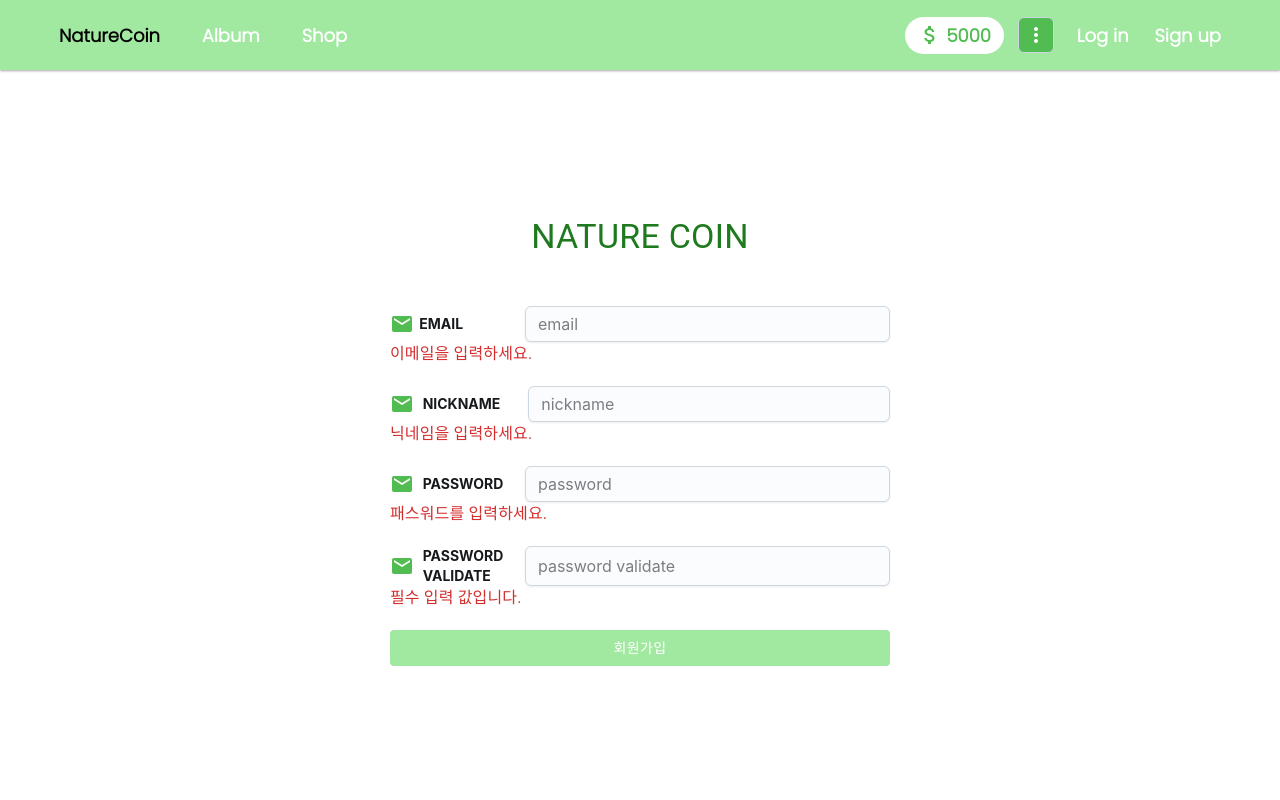
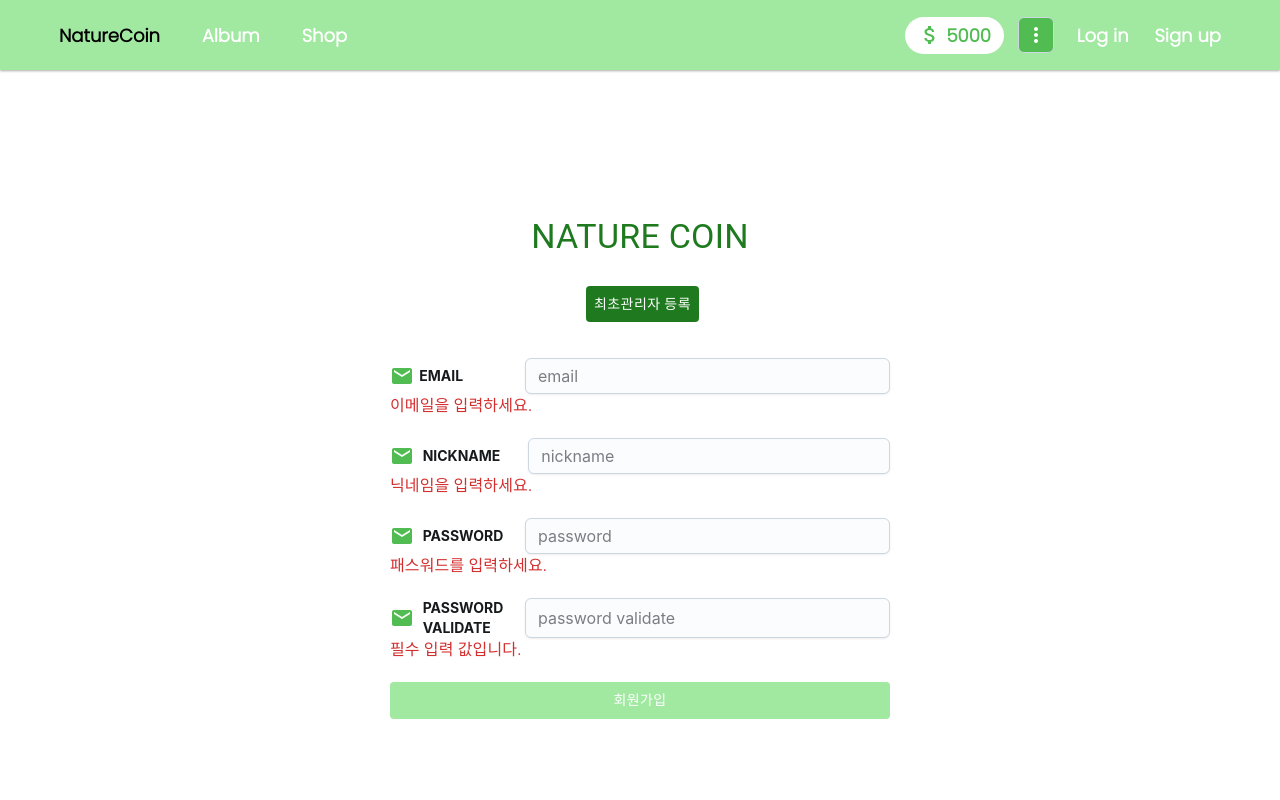
Before and after one commit to minzzweb/nature-coin-frontend, a React (Create React App) app: page /signup in a window 1280 px wide. Shown: the top 800 px of the page. Built offline with nearby package versions, Linux system fonts and the light colour scheme.

Commit message:
최초관리자버튼추가

```diff
--- a/src/components/SignUp/AdminSetupForm.js
+++ b/src/components/SignUp/AdminSetupForm.js
@@ -11,7 +11,7 @@ import { Typography } from "@mui/material";
 import EmailIcon from "@mui/icons-material/Email";
 import style from "../common/style.js";
 
-const SignUpForm = ({ onRegister }) => {
+const AdminSetupForm = ({ onRegister }) => {
   //const navigate = useNavigate();
   const validationSchema = Yup.object().shape({
     email: Yup.string()
@@ -204,4 +204,4 @@ const SignUpForm = ({ onRegister }) => {
   );
 };
 
-export default SignUpForm;
+export default AdminSetupForm;
--- a/src/components/SignUp/SignUpForm.js
+++ b/src/components/SignUp/SignUpForm.js
@@ -4,7 +4,7 @@ import "react-toastify/dist/ReactToastify.css";
 import { Formik, ErrorMessage } from "formik";
 import * as Yup from "yup";
 import { Box, Button, TextField } from "@mui/material";
-import { useNavigate } from "react-router-dom";
+import { Link, useNavigate } from "react-router-dom";
 import Input from "@mui/joy/Input";
 import FormLabel from "@mui/joy/FormLabel";
 import { Typography } from "@mui/material";
@@ -65,7 +65,19 @@ const SignUpForm = ({ onSignUp }) => {
           <Typography variant="h4" gutterBottom sx={{ color: "#1F7A1F" }}>
             NATURE COIN
           </Typography>
+          <Button
+            component={Link}
+            to="/member/setup"
+            sx={{
+              margin: "0px",
 
+              marginLeft: "5px",
+              background: "#1F7A1F",
+              color: "#fff",
+            }}
+          >
+            최초관리자 등록
+          </Button>
           <form onSubmit={handleSubmit} autoComplete="off">
             <Box
               sx={{
--- a/src/containers/AdminSetupContainer.js
+++ b/src/containers/AdminSetupContainer.js
@@ -21,7 +21,7 @@ const AdminSetupContainer = () => {
         autoClose: 2000,
       });
 
-      navigate("/login");
+      navigate("/signin");
     } catch (e) {
       toast.error(e.response.data.message, {
         position: "top-center",
```
